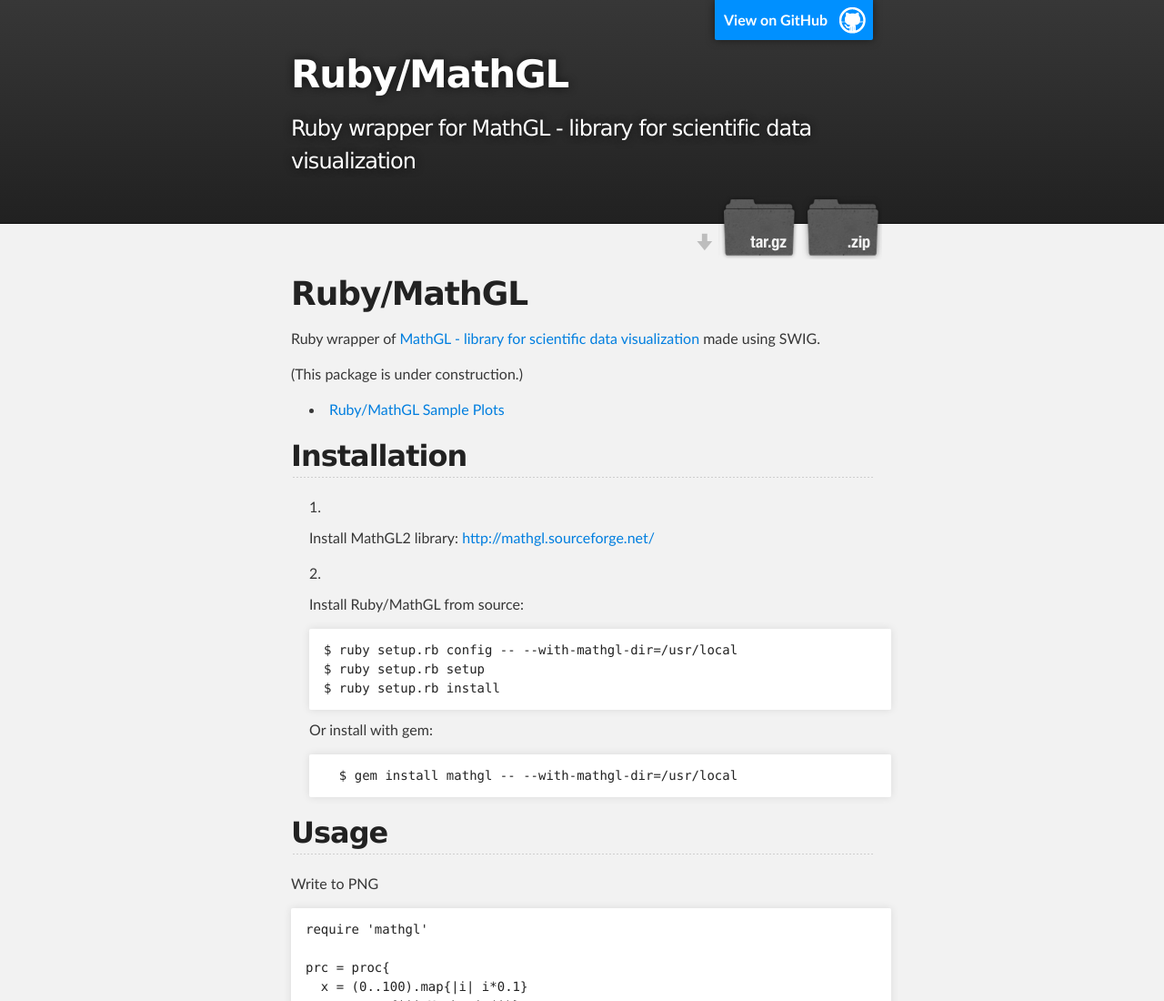
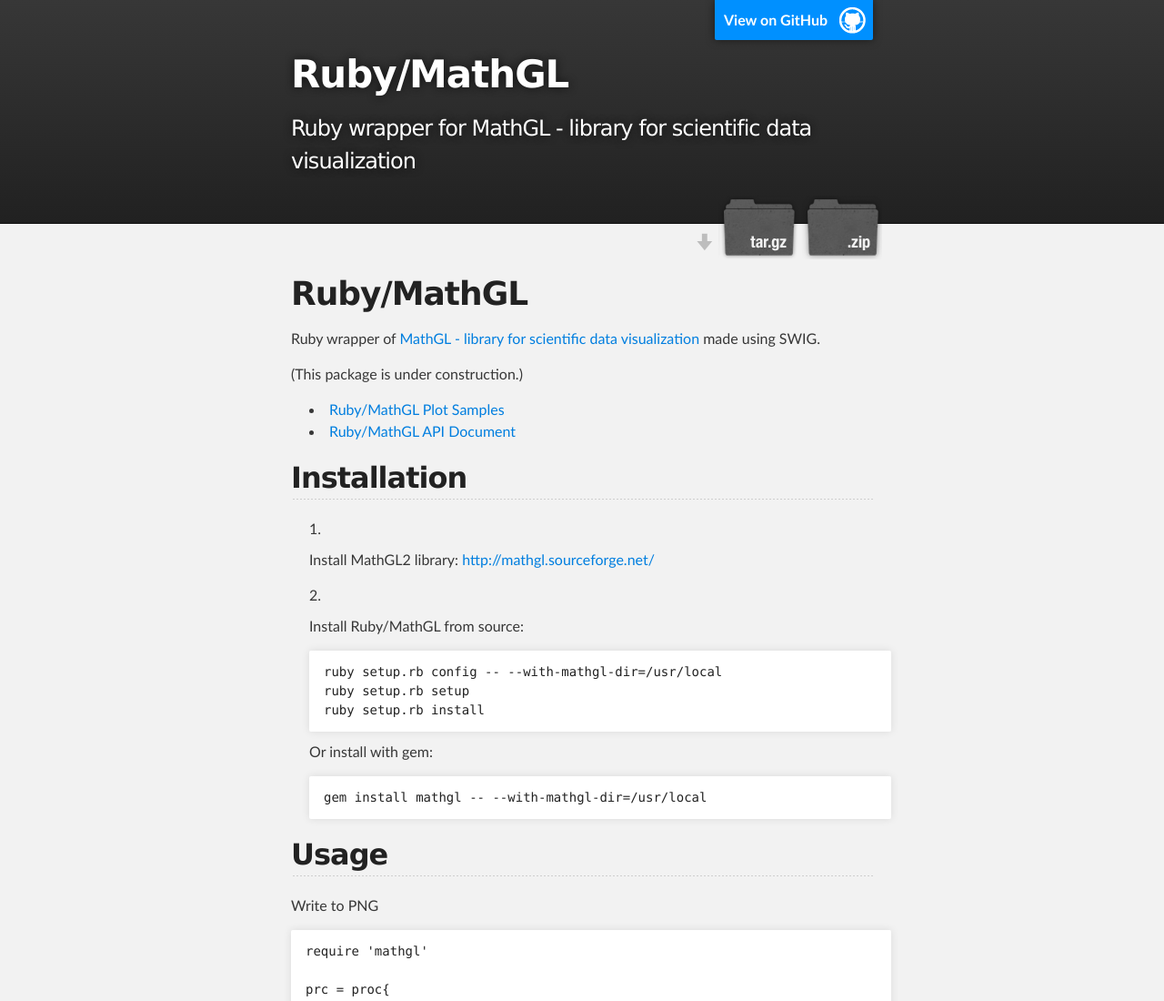
Before and after one commit to masa16/ruby-mathgl, a plain HTML site: page index.html in a window 1280 px wide. Shown: the top 1100 px of the page at 91% size. Drawn offline with Linux system fonts and the light colour scheme.

```diff
--- a/index.html
+++ b/index.html
@@ -39,7 +39,8 @@
 <p>(This package is under construction.)</p>
 
 <ul>
-<li><a href="https://github.com/masa16/ruby-mathgl-sample">Ruby/MathGL Sample Plots</a></li>
+<li><a href="https://github.com/masa16/ruby-mathgl-sample">Ruby/MathGL Plot Samples</a></li>
+<li><a href="http://masa16.github.io/ruby-mathgl/doc/frames.html">Ruby/MathGL API Document</a></li>
 </ul><h2>
 <a name="installation" class="anchor" href="#installation"><span class="octicon octicon-link"></span></a>Installation</h2>
 
@@ -48,14 +49,14 @@
 <li>
 <p>Install Ruby/MathGL from source:</p>
 
-<pre><code>$ ruby setup.rb config -- --with-mathgl-dir=/usr/local
-$ ruby setup.rb setup
-$ ruby setup.rb install
+<pre><code>ruby setup.rb config -- --with-mathgl-dir=/usr/local
+ruby setup.rb setup
+ruby setup.rb install
 </code></pre>
 
 <p>Or install with gem:</p>
 
-<pre><code>  $ gem install mathgl -- --with-mathgl-dir=/usr/local
+<pre><code>gem install mathgl -- --with-mathgl-dir=/usr/local
 </code></pre>
 </li>
 </ol><h2>
```
Also changed, not shown: params.json (+1 -1 lines).
